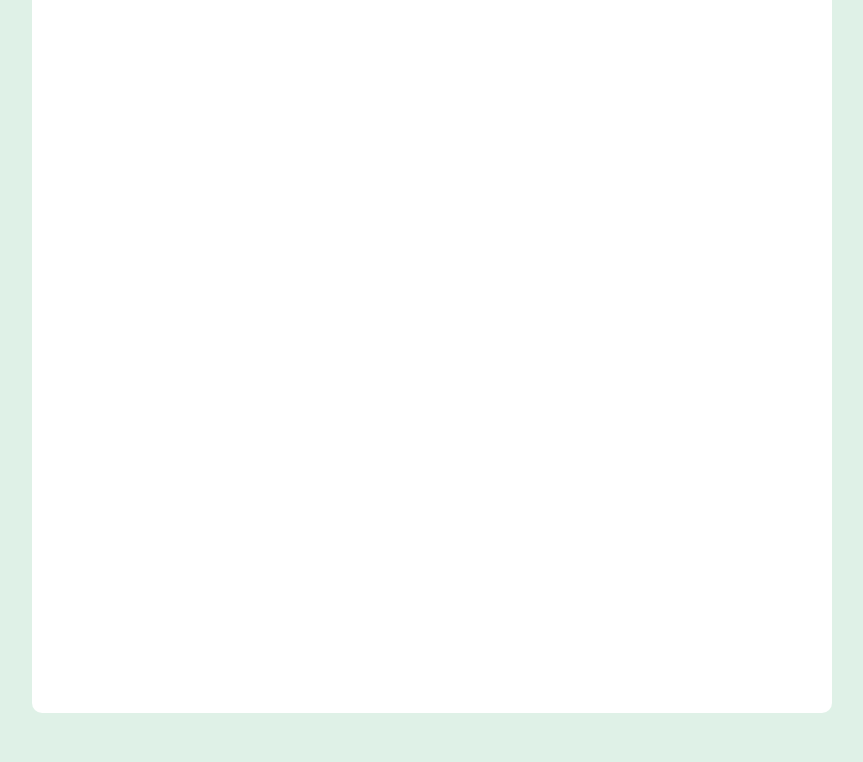
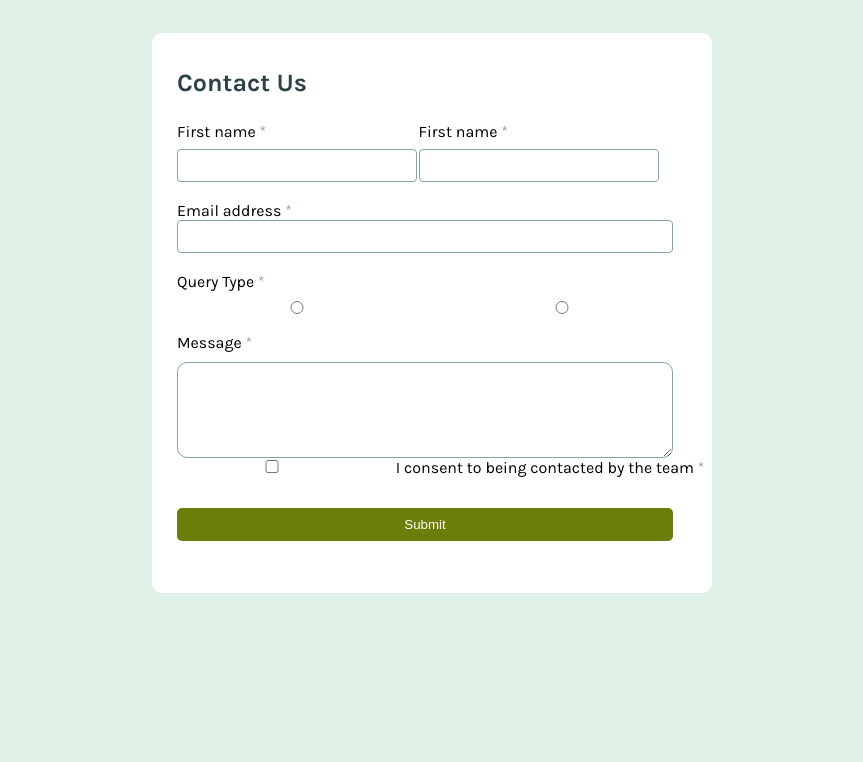
Before and after one commit to MikeZuck1/ContactForm, a website: page public/index.html in a window 1280 px wide. Shown: the part 87-849 px from the top of the page, without its empty margins (208-1071 px from the left). Before the commit the page ends 800 px from the top, so only its background shows below. Drawn offline with Linux system fonts and the light colour scheme.

Commit message:
I worked on form content (added inputs).

```diff
--- a/public/index.html
+++ b/public/index.html
@@ -1,19 +1,17 @@
 <!DOCTYPE html>
 <html lang="en">
   <head>
-    <meta charset="UTF-8">
-    <meta name="viewport" content="width=device-width, initial-scale=1.0">
+    <meta charset="UTF-8" />
+    <meta name="viewport" content="width=device-width, initial-scale=1.0" />
     <title>Contact Form</title>
 
     <!-- LINK CSS -->
-    <link rel="stylesheet" href="/styles/styles.css">
+    <link rel="stylesheet" href="/styles/styles.css" />
   </head>
   <body>
-
     <!-- MAIN SECTION -->
 
     <main>
-
       <!-- MAIN CONTAINER -->
 
       <div class="container">
@@ -22,20 +20,68 @@
         <!-- FORM CONTAINER -->
 
         <div class="form-contact">
-
           <!-- FORM CONTAINER -->
 
           <form action="">
+            <!-- Form elements will go here -->
+            <div class="f-name-l-name">
+              <div class="f-name">
+                <label for="name">First name <span>*</span></label>
+                <input type="text" id="first-name" name="name" />
+              </div>
 
-                    <!-- Form elements will go here -->
+              <div class="l-name">
+                <label for="name">First name <span>*</span></label>
+                <input type="text" id="last-name" name="name" />
+              </div>
 
+            </div>
+
+            <div class="email-adress">
+                <label for="name">Email address <span>*</span></label>
+                <input type="text" id="email" name="name" />
+            </div>
+
+            <div class="query-type">
+                <!-- GENERAL ENQUIRY SECTION -->
+                <div class="enquery">
+                    <label for="name">Query Type <span>*</span></label>
+                    <input type="radio" id="enquiry" name="name" />
+                </div>
+
+                <!-- GENERAL ENQUIRY SECTION -->
+                <div class="request">
+                    <label for="name" class="transparent-label">Query Type <span>*</span></label>
+                    <input type="radio" id="request" name="name" />
+                </div>
+            </div>
+
+            <!-- TEXTEAREA MESSAGE SECTION -->
+
+            <div class="message">
+                <label for="message">Message <span>*</span></label>
+                <textarea name="user_message" id="message"></textarea>
+            </div>
+
+            <!-- CONSENT TEXT SECTION -->
+            <div class="consent">
+                <label class="custom-checkbox">
+                    <input type="checkbox" id="square-checkbox" name="square-checkbox">
+                    <span class="checkmark"></span>
+                    I consent to being contacted by the team <span>*</span>
+                </label>
+            </div>
+
+            <!-- BUTTON SECTION -->
+
+            <div class="button">
+                <button type="submit">Submit</button>
+            </div>
 
           </form>
 
         </div>
-
       </div>
-
     </main>
   </body>
 </html>
--- a/styles/styles.css
+++ b/styles/styles.css
@@ -49,19 +49,148 @@ main {
     justify-content: center;
 }
 
+span {
+    color: var(--color-fith-color);
+}
+
 /* CONTAINER */
 
 .container {
     background: var(--color-fourth-color);
-    width: 50rem;
-    height: 50rem;
+    width: 35rem;
+    height: 35rem;
     border-radius: var(--border-radius);
 }
 
+/* CONTAINER TITLE */
+
 .container h3 {
     font-family: var(--font-family-main);
-    font-size: 30px;
+    font-size: 25px;
     margin-top: 35px;
-    margin-left: 45px;
+    margin-left: 25px;
     color: var(--color-sixth-color);
 }
+
+/* FNAME AND LNAME SECTION */
+
+.form-contact form {
+    margin-top: 25px;
+    height: 40rem;
+}
+
+.form-contact .f-name-l-name {
+    display: flex;
+    flex-direction: row;
+}
+
+.f-name-l-name .l-name {
+    margin-left: .1rem; /* left sapce of last name input */
+}
+
+.f-name-l-name
+.email-adress {
+    display: flex;
+    flex-direction: column; /* Change l'axe principal de la flexbox à vertical */
+    gap: 1rem; /* Ajoute de l'espace entre les éléments */
+}
+
+.f-name {
+    margin-left: 25px;
+}
+
+.f-name, .l-name {
+    display: flex;
+    flex-direction: column; /* Assure que les labels et les inputs sont alignés verticalement */
+}
+
+label {
+    margin-bottom: 0.5rem; /* Ajoute de l'espace sous les labels */
+    font-family: var(--font-family-main);
+}
+
+input {
+    padding: 0.5rem;
+    border: 1px solid var(--color-fith-color);
+    border-radius: 4px;
+    width: 15rem;
+    margin-bottom: 1.2rem;
+}
+
+/* EMAIL ADDRESS - SECTION */
+
+.email-adress {
+    margin-left: 25px;
+}
+
+.email-adress input {
+    width: 31rem;
+}
+
+/* QUERY TYPE SECTION */
+
+.query-type {
+    display: flex;
+    flex-direction: row;
+}
+
+.enquery {
+    margin-left: 25px;
+    display: flex;
+    flex-direction: column; /* Change l'axe principal de la flexbox à vertical */
+    gap: .1rem; /* Ajoute de l'espace entre les éléments */
+}
+
+.request {
+    margin-left: 25px;
+    display: flex;
+    flex-direction: column; /* Change l'axe principal de la flexbox à vertical */
+    gap: .1rem; /* Ajoute de l'espace entre les éléments */
+}
+
+/* rend l'element transparent */
+
+.transparent-label {
+    opacity: 0;
+}
+
+/* TEXTEAREA SECTION */
+
+.message {
+    display: flex;
+    flex-direction: column; /* Change l'axe principal de la flexbox à vertical */
+    gap: .1rem; /* Ajoute de l'espace entre les éléments */
+}
+
+.message label {
+    margin-left: 25px;
+}
+
+.message textarea {
+    width: 31rem;
+    height: 6rem;
+    padding: .5rem;
+    margin-left: 25px;
+    border-radius: 10px;
+    border: 1px solid var(--color-fith-color);
+}
+
+.custom-checkbox input {
+    border: 1px solid var(--color-fith-color);
+}
+
+/* BUTTON SECTION */
+.button {
+    margin-top: 1rem;
+}
+
+.button button {
+    width: 31rem;
+    height: 2.5em;
+    margin-left: 25px;
+    background: var(--color-secondary-color);
+    color: var(--color-fourth-color);
+    border: none;
+    border-radius: 5px;
+    cursor: pointer;
+}
```
Lines whose indentation alone changed are shown as unchanged.
